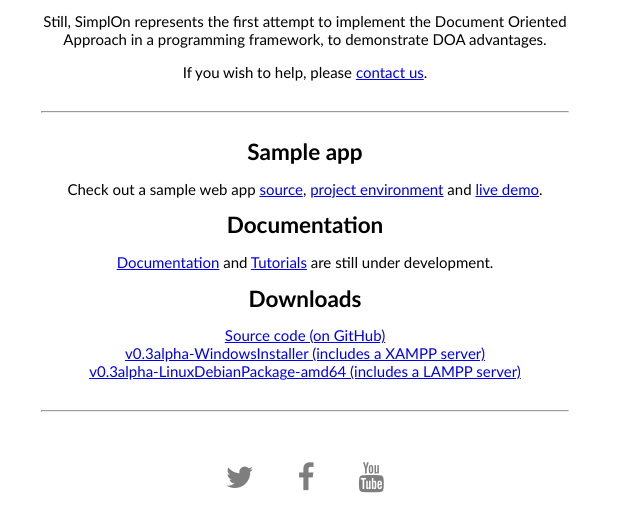
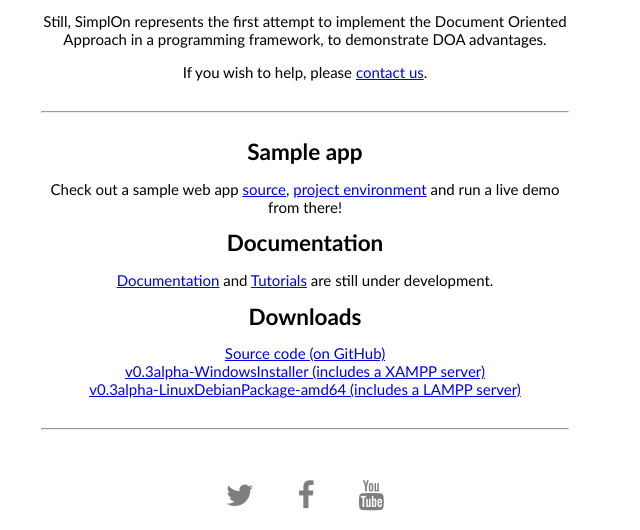
Before and after one commit to SimplOnPHP/SimplOnPHP.github.io, a plain HTML site: page index.html in a window 1280 px wide. Shown: the part 850-1380 px from the top of the page, without its empty margins (335-975 px from the left). Drawn offline with Linux system fonts and the light colour scheme.

Commit message:
Removed the live demo anchor as the live demo goes idle if not used actively

```diff
--- a/index.html
+++ b/index.html
@@ -54,7 +54,7 @@
                     Check out a sample web app
                     <a href="https://github.com/SimplOnPHP/simplon-php-tutorial">source</a>,
                     <a href="https://ide.c9.io/dubrox/simplon-php-tutorial">project environment</a> and
-                    <a href="https://simplon-php-tutorial-dubrox.c9.io/">live demo</a>.
+                    run a live demo from there!
                 </p>
             </div>
 
```
